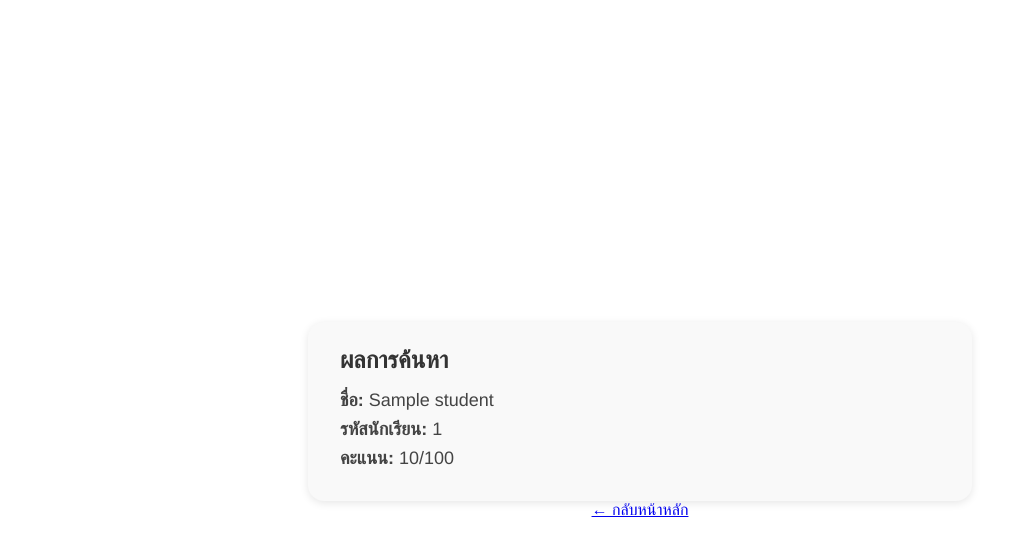
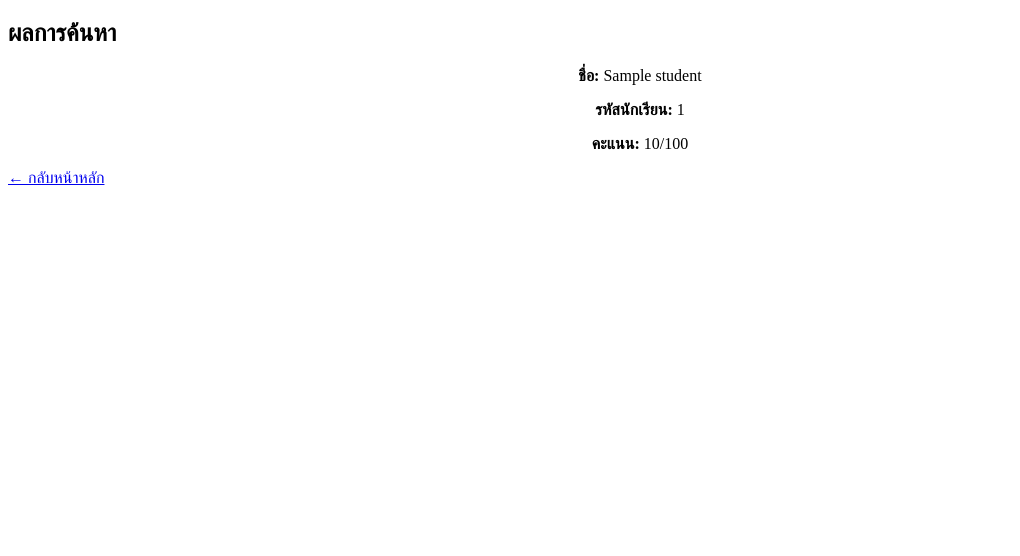
Before and after one commit to teety5354/RWB_student_report, a Flask app: template templates/result.html in a window 1280 px wide. Shown: the top 556 px of the page, without its empty margins (0-1020 px from the left). Run offline with Flask 3, Linux system fonts and the light colour scheme; the template is opened without the code that fills it: most values are stand-ins (such as "Sample title", 1, 10 or a date in 2020).

Commit message:
style2.css created

```diff
--- /dev/null
+++ b/static/style2.css
@@ -0,0 +1,3 @@
+p {
+    text-align: center;
+}
--- a/templates/index.html
+++ b/templates/index.html
@@ -15,7 +15,6 @@
   <div class="search-box">
     <form action="/search" method="get">
       <input type="search" name="studentID" placeholder="Enter student ID" aria-label="Search student ID" required>
-      <button type="submit">ค้นหา</button>
     </form>
   </div>
 </body>
--- a/templates/result.html
+++ b/templates/result.html
@@ -4,7 +4,7 @@
     <meta charset="UTF-8">
     <meta name="viewport" content="width=device-width, initial-scale=1.0">
     <title>Search Results</title>
-    <link rel="stylesheet" href="{{ url_for('static',filename='style1.css') }}">
+    <link rel="stylesheet" href="{{ url_for('static',filename='style2.css') }}">
 </head>
 <body>
     {% if student %}
@@ -23,13 +23,12 @@
   </div>
   {% endif %}
     <!-- {% if student %}
-    <p>ID: {{ student_id }}</p>
-    <p>Name: {{ student.name }}</p>
-    <p>Score: {{ student.score }}</p>
+        <p>ID: {{ student_id }}</p>
+        <p>Name: {{ student.name }}</p>
+        <p>Score: {{ student.score }}</p>
     {% else %}
-    <p>ไม่พบข้อมูลนักเรียนที่มีรหัส {{ student_id }}</p>
+        <p>ไม่พบข้อมูลนักเรียนที่มีรหัส {{ student_id }}</p>
     {% endif %} -->
-
     <a href="{{ url_for('index') }}">← กลับหน้าหลัก</a>
 </body>
 </html>
```
